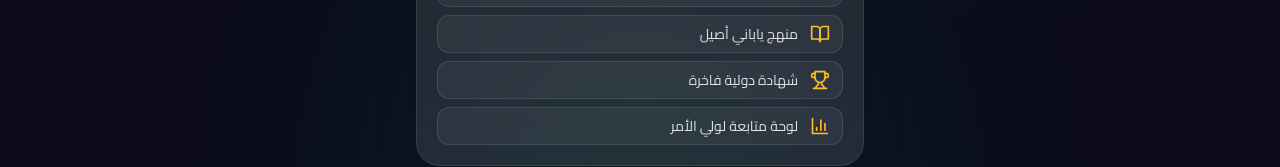
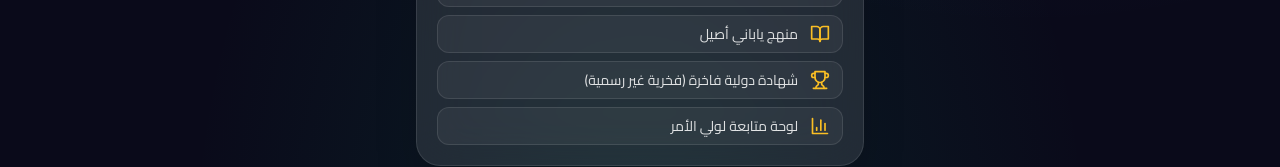
Before and after one commit to mezo2021/sorobanmind-2, a React (Vite) app: page / in a window 1280 px wide. Shown: the part 688-855 px from the top of the page. Built offline with nearby package versions, Linux system fonts and the light colour scheme.

Commit message:
Update WelcomeScreen.tsx

```diff
--- a/src/screens/WelcomeScreen.tsx
+++ b/src/screens/WelcomeScreen.tsx
@@ -26,7 +26,7 @@ export function WelcomeScreen({ onStart }: WelcomeScreenProps) {
     { icon: Sparkles, text: pickLang({ ar: 'تعليم تكيفي حسب مستواك', en: 'Adaptive Learning Based on Your Level' }, lang) },
     { icon: Grid3X3, text: pickLang({ ar: 'سوروبان تفاعلي حر', en: 'Free Interactive Soroban' }, lang) },
     { icon: BookOpen, text: pickLang({ ar: 'منهج ياباني أصيل', en: 'Authentic Japanese Curriculum' }, lang) },
-    { icon: Trophy, text: pickLang({ ar: 'شهادة دولية فاخرة', en: 'Premium International Certificate' }, lang) },
+    { icon: Trophy, text: pickLang({ ar: 'شهادة دولية فاخرة (فخرية غير رسمية)', en: 'Premium International Certificate (Unofficial)' }, lang) },
     { icon: BarChart3, text: pickLang({ ar: 'لوحة متابعة لولي الأمر', en: 'Guardian Dashboard' }, lang) },
   ];
 
```
